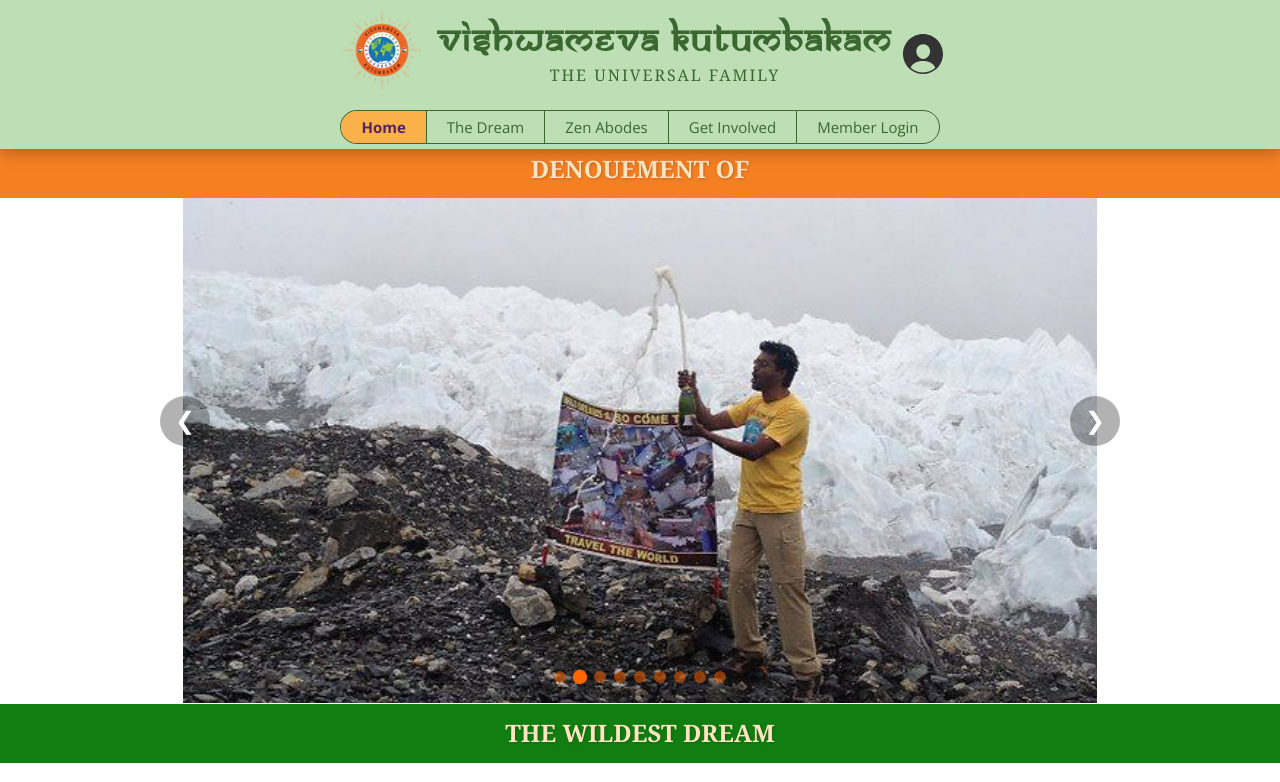
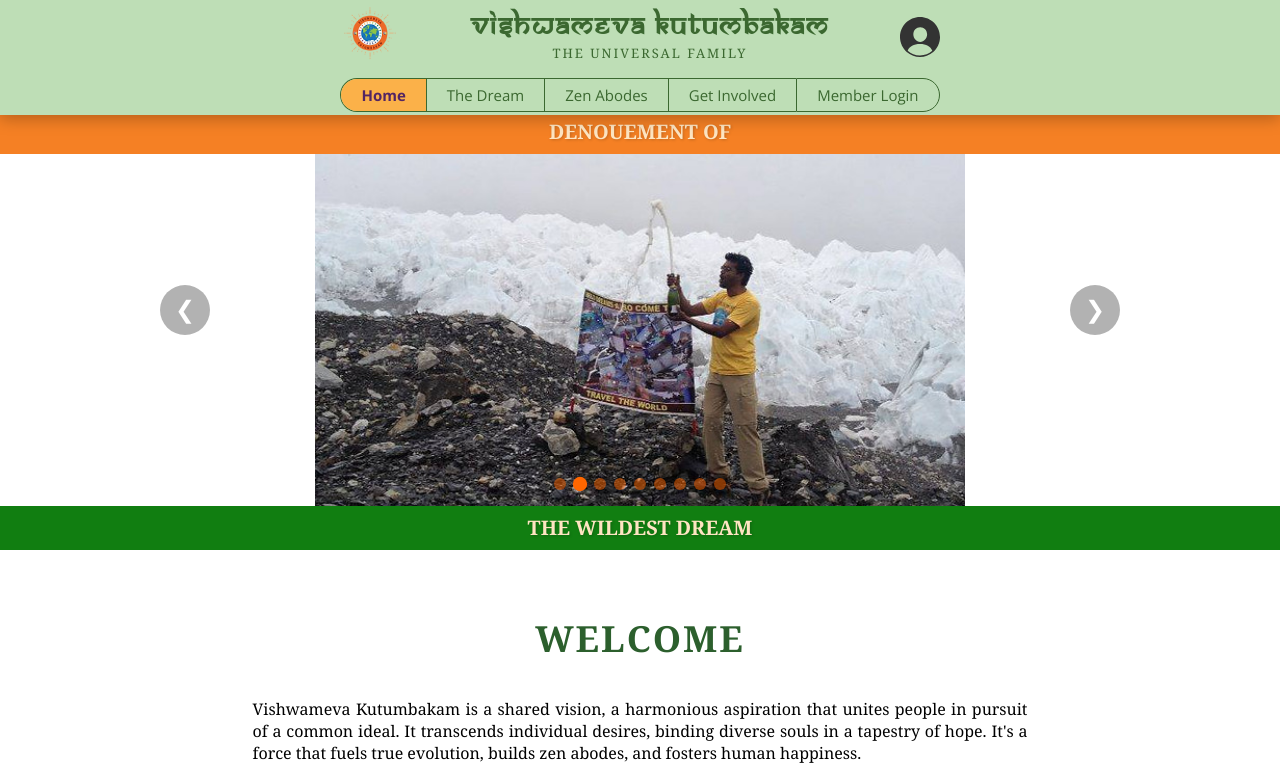
Before and after one commit to agnelvishal/vishwameva-kutumbakam-scratch2, a website: page index.html in a window 1280 px wide. Shown: the top 782 px of the page. Drawn offline with nearby package versions, Linux system fonts and the light colour scheme.

Commit message:
homepage layout

```diff
--- a/styles.css
+++ b/styles.css
@@ -18,7 +18,7 @@
     line-height: 1.6;
     color: #000;
     overflow-x: hidden;
-    padding-top: 140px;
+    padding-top: 100px;
     /* Account for fixed header */
 }
 
@@ -40,9 +40,9 @@
 /* Header Styles */
 .header {
     background-color: #bedeb6;
-    padding: 5px 0;
-    padding-bottom: 5px;
-    min-height: 120px;
+    padding: 3px 0;
+    padding-bottom: 3px;
+    min-height: 85px;
     position: fixed;
     top: 0;
     left: 0;
@@ -87,7 +87,7 @@
 }
 
 .header-logo {
-    height: 90px;
+    height: 60px;
     width: auto;
 }
 
@@ -101,7 +101,7 @@
 
 .main-title {
     font-family: 'SanskritFont', georgia, palatino, "book antiqua", "palatino linotype", serif;
-    font-size: 36px;
+    font-size: 28px;
     font-weight: bold;
     color: var(--color-green);
     margin: 0;
@@ -111,7 +111,7 @@
 }
 
 .sub-title {
-    font-size: 16px;
+    font-size: 13px;
     font-weight: 400;
     color: var(--color-green);
     margin: 0;
@@ -262,8 +262,10 @@
     position: relative;
     /* Added spacing per user request */
     /* Remove fixed height to allow content to flow naturally, or keep it but manage inner content */
-    padding-bottom: 60px;
+    padding-bottom: 40px;
     /* Space for green banner */
+    margin-top: 10px;
+    /* Push down to clear nav bar */
     background: white;
     /* Changed from black as per site look */
 }
@@ -280,7 +282,8 @@
     margin: 0 auto;
     aspect-ratio: 16 / 9;
     /* Maintain a consistent aspect ratio */
-    min-height: 400px;
+    min-height: 300px;
+    max-height: 400px;
     background: white;
 }
 
@@ -318,14 +321,14 @@
 
 /* Banner Styles */
 .hero-banner {
-    padding: 10px 0;
+    padding: 6px 0;
     /* Full width so no horizontal padding needed on container if text is centered */
     text-align: center;
     color: var(--color-cream);
     font-weight: 700;
     letter-spacing: normal;
     font-family: georgia, palatino, "book antiqua", "palatino linotype", serif;
-    font-size: 20px;
+    font-size: 18px;
     width: 100%;
     position: absolute;
     left: 0;
@@ -359,7 +362,7 @@
 }
 
 .hero-banner h2 {
-    font-size: 24px;
+    font-size: 20px;
     text-shadow: 1px 1px 3px rgba(0, 0, 0, 0.2);
     margin: 0;
 }
```
